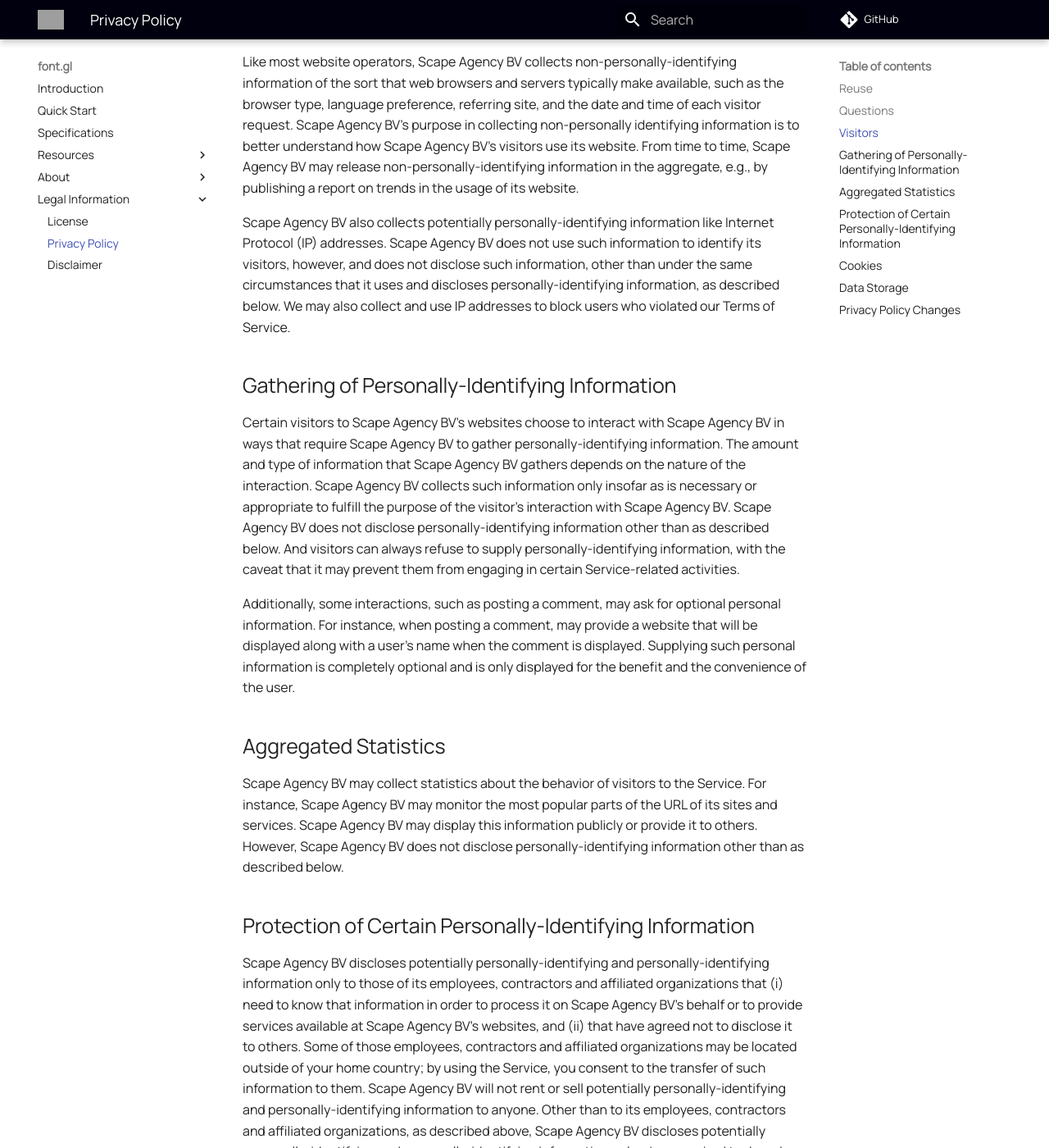
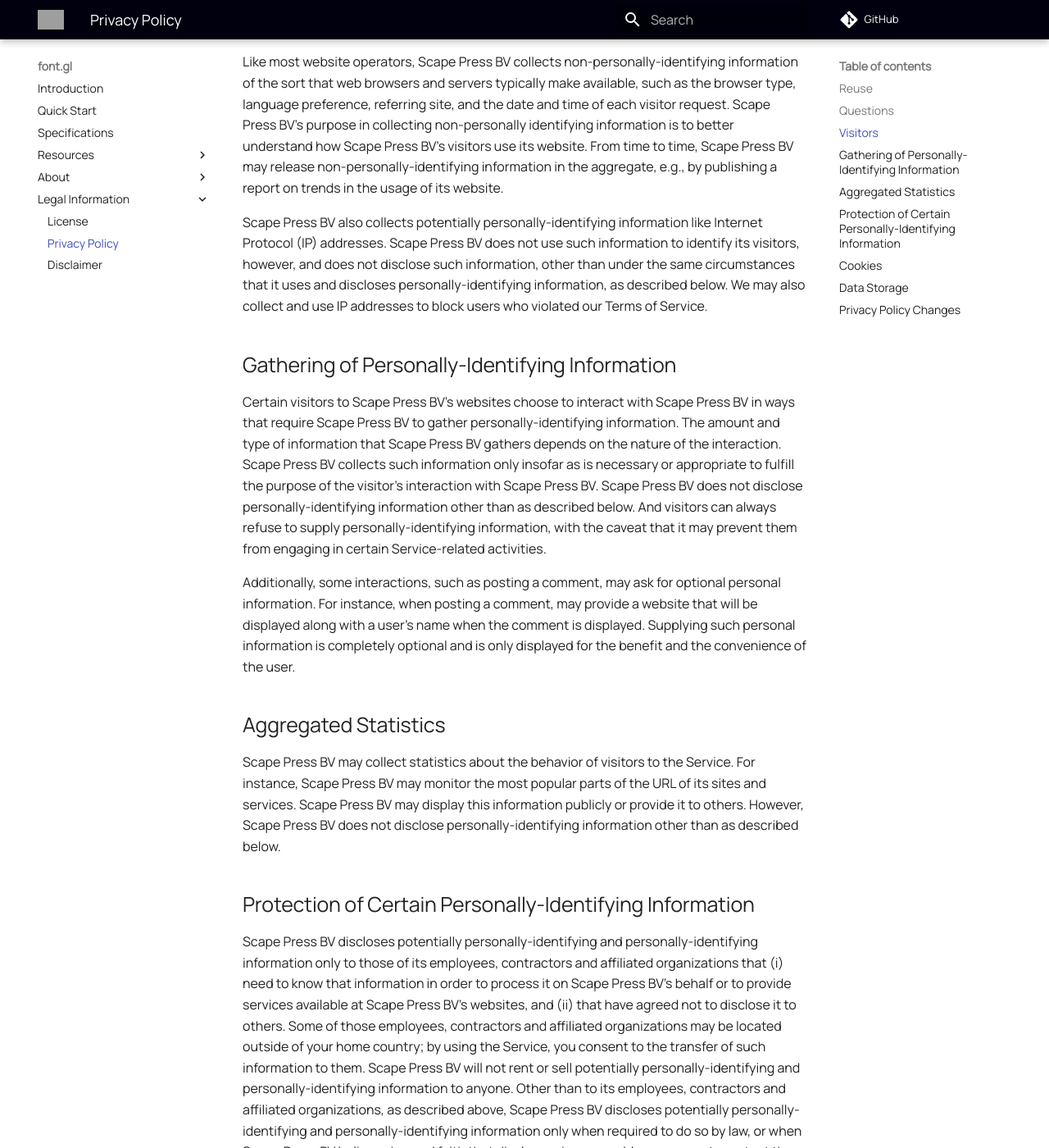
Before and after one commit to stylescape/font.gl, an MkDocs documentation site: the page built from docs/legal/privacy_policy.md, in a window 1280 px wide and 1400 px high, scrolled down 981 px. Shown: the whole window at 82% size. Built offline with MkDocs 1.6.1 and Material for MkDocs 9.7.7, drawn with Linux system fonts in a browser that asks for light colours; comment, search, counter and statistics services are not loaded; some of the changed text lies outside the part shown; grey boxes are pictures that could not be loaded.

Commit message:
Rename Scape Agency to Scape Press
Replace occurrences of “Scape Agency” with “Scape Press” across the project. Updated organization name, contact email (info@scape.press), website/domain references (scape.press), copyright notices, and related metadata in README, docs, LICENSE, AUTHORS, CITATION.cff, package.json (and dist/package.json), SCSS headers (src/dist), .github/SECURITY.md, docs/security.txt, mkdocs.yml, and other documentation files to reflect the rebranding.

```diff
--- a/docs/legal/privacy_policy.md
+++ b/docs/legal/privacy_policy.md
@@ -1,7 +1,7 @@
 __Last revised on January 1, 2023__
 
 
-Scape Agency BV will collect certain non-personally identify information
+Scape Press BV will collect certain non-personally identify information
 about you as you use our sites. We may use this data to better understand our
 users. We can also publish this data, but the data will be about a large group
 of users, not individuals.
@@ -20,34 +20,34 @@
 Creative Commons Attribution Share-Alike License 2.5. Basically, this means you
 can use it verbatim or edited, but you must release new versions under the same
 license and you have to credit Automattic somewhere (like this!). Automattic is
-not connected with and does not sponsor or endorse Scape Agency BV or
+not connected with and does not sponsor or endorse Scape Press BV or
 its use of the work.
 
-Scape Agency BV ("Scape Agency") makes available services such as
+Scape Press BV ("Scape Press") makes available services such as
 our web sites, including
-[www.scape.agency](https://www.scape.agency), our API, and any other
-software, sites, and services offered by Scape Agency BV in connection
-to any of those (taken together, the "Service"). It is Scape Agency BV's
+[www.scape.press](https://www.scape.press), our API, and any other
+software, sites, and services offered by Scape Press BV in connection
+to any of those (taken together, the "Service"). It is Scape Press BV's
 policy to respect your privacy regarding any information we may collect while
 operating our websites.
 
 ## Questions
 If you have question about this Privacy Policy, please contact us at:
-[info@scape.agency](mailto:info@scape.agency)
+[info@scape.press](mailto:info@scape.press)
 
 ## Visitors
-Like most website operators, Scape Agency BV collects
+Like most website operators, Scape Press BV collects
 non-personally-identifying information of the sort that web browsers and
 servers typically make available, such as the browser type, language
 preference, referring site, and the date and time of each visitor request.
-Scape Agency BV's purpose in collecting non-personally identifying
-information is to better understand how Scape Agency BV's visitors
-use its website. From time to time, Scape Agency BV may release
+Scape Press BV's purpose in collecting non-personally identifying
+information is to better understand how Scape Press BV's visitors
+use its website. From time to time, Scape Press BV may release
 non-personally-identifying information in the aggregate, e.g., by publishing a
 report on trends in the usage of its website.
 
-Scape Agency BV also collects potentially personally-identifying
-information like Internet Protocol (IP) addresses. Scape Agency BV does
+Scape Press BV also collects potentially personally-identifying
+information like Internet Protocol (IP) addresses. Scape Press BV does
 not use such information to identify its visitors, however, and does not
 disclose such information, other than under the same circumstances that it uses
 and discloses personally-identifying information, as described below. We may
@@ -55,13 +55,13 @@
 Service.
 
 ## Gathering of Personally-Identifying Information
-Certain visitors to Scape Agency BV's websites choose to interact with
-Scape Agency BV in ways that require Scape Agency BV to gather
+Certain visitors to Scape Press BV's websites choose to interact with
+Scape Press BV in ways that require Scape Press BV to gather
 personally-identifying information. The amount and type of information that
-Scape Agency BV gathers depends on the nature of the interaction.
-Scape Agency BV collects such information only insofar as is necessary
+Scape Press BV gathers depends on the nature of the interaction.
+Scape Press BV collects such information only insofar as is necessary
 or appropriate to fulfill the purpose of the visitor's interaction with
-Scape Agency BV. Scape Agency BV does not disclose
+Scape Press BV. Scape Press BV does not disclose
 personally-identifying information other than as described below. And visitors
 can always refuse to supply personally-identifying information, with the caveat
 that it may prevent them from engaging in certain Service-related activities.
@@ -73,64 +73,64 @@
 optional and is only displayed for the benefit and the convenience of the user.
 
 ## Aggregated Statistics
-Scape Agency BV may collect statistics about the behavior of visitors to
-the Service. For instance, Scape Agency BV may monitor the most popular
-parts of the URL of its sites and services. Scape Agency BV may display
+Scape Press BV may collect statistics about the behavior of visitors to
+the Service. For instance, Scape Press BV may monitor the most popular
+parts of the URL of its sites and services. Scape Press BV may display
 this information publicly or provide it to others. However,
-Scape Agency BV does not disclose personally-identifying information
+Scape Press BV does not disclose personally-identifying information
 other than as described below.
 
 ## Protection of Certain Personally-Identifying Information
-Scape Agency BV discloses potentially personally-identifying and
+Scape Press BV discloses potentially personally-identifying and
 personally-identifying information only to those of its employees, contractors
 and affiliated organizations that (i) need to know that information in order to
-process it on Scape Agency BV's behalf or to provide services available
-at Scape Agency BV's websites, and (ii) that have agreed not to disclose
+process it on Scape Press BV's behalf or to provide services available
+at Scape Press BV's websites, and (ii) that have agreed not to disclose
 it to others. Some of those employees, contractors and affiliated organizations
 may be located outside of your home country; by using the Service, you consent
-to the transfer of such information to them. Scape Agency BV will not
+to the transfer of such information to them. Scape Press BV will not
 rent or sell potentially personally-identifying and personally-identifying
 information to anyone. Other than to its employees, contractors and affiliated
-organizations, as described above, Scape Agency BV discloses potentially
+organizations, as described above, Scape Press BV discloses potentially
 personally-identifying and personally-identifying information only when
-required to do so by law, or when Scape Agency BV believes in good faith
+required to do so by law, or when Scape Press BV believes in good faith
 that disclosure is reasonably necessary to protect the property or rights of
-Scape Agency BV, third parties or the public at large. If you are a
+Scape Press BV, third parties or the public at large. If you are a
 registered user of the Service and have supplied your email address,
-Scape Agency BV may occasionally send you an email to tell you about new
+Scape Press BV may occasionally send you an email to tell you about new
 features, solicit your feedback, or just keep you up to date with what's going
-on with Scape Agency BV and our products. We primarily use our website
+on with Scape Press BV and our products. We primarily use our website
 and blog to communicate this type of information, so we expect to keep this
 type of email to a minimum. If you send us a request (for example via a support
 email or via one of our feedback mechanisms), we reserve the right to publish it
 in order to help us clarify or respond to your request or to help us support
-other users. Scape Agency BV takes all measures reasonably necessary to
+other users. Scape Press BV takes all measures reasonably necessary to
 protect against the unauthorized access, use, alteration or destruction of
 potentially personally-identifying and personally-identifying information.
 
 ## Cookies
 A cookie is a string of information that a website stores on a visitor's
 computer, and that the visitor's browser provides to the Service each time the
-visitor returns. Scape Agency BV uses cookies to help
-Scape Agency BV identify and track visitors, their usage of
-Scape Agency BV Service, and their Service access preferences.
-Scape Agency BV visitors who do not wish to have cookies placed on their
+visitor returns. Scape Press BV uses cookies to help
+Scape Press BV identify and track visitors, their usage of
+Scape Press BV Service, and their Service access preferences.
+Scape Press BV visitors who do not wish to have cookies placed on their
 computers should set their browsers to refuse cookies before using
-Scape Agency BV's websites, with the drawback that certain features of
-Scape Agency BV's websites may not function properly without the aid of
+Scape Press BV's websites, with the drawback that certain features of
+Scape Press BV's websites may not function properly without the aid of
 cookies.
 
 ## Data Storage
-Scape Agency BV uses third party vendors and hosting partners to provide
+Scape Press BV uses third party vendors and hosting partners to provide
 the necessary hardware, software, networking, storage, and related technology
 required to run the Service. You understand that although you retain full
 rights to your data, it may be stored on third party storage and transmitted
 through third party networks.
 
 ## Privacy Policy Changes
-Although most changes are likely to be minor, Scape Agency BV may change
-its Privacy Policy from time to time, and in Scape Agency BV's sole
-discretion. Scape Agency BV encourages visitors to frequently check this
+Although most changes are likely to be minor, Scape Press BV may change
+its Privacy Policy from time to time, and in Scape Press BV's sole
+discretion. Scape Press BV encourages visitors to frequently check this
 page for any changes to its Privacy Policy. Your continued use of this site
 after any change in this Privacy Policy will constitute your acceptance of
 such change.
--- a/docs/security.txt
+++ b/docs/security.txt
@@ -2,7 +2,7 @@
 Canonical: https://www.font.gl/security.txt
 
 # Contact
-Contact: mailto:info@scape.agency
+Contact: mailto:info@scape.press
 
 # Preferred-Languages
 Preferred-Languages: en
--- a/mkdocs.yml
+++ b/mkdocs.yml
@@ -2,7 +2,7 @@
 site_name: font.gl
 site_url: https://www.font.gl/
 site_description: Font Library
-site_author: Scape Agency
+site_author: Scape Press
 lang: en
 
 # Repository
@@ -14,7 +14,7 @@
 
 # Copyright
 copyright: >
-  Copyright &copy; 2024 <a href="https://www.scape.agency">Scape Agency</a>. All Rights Reserved.
+  Copyright &copy; 2024 <a href="https://www.scape.press">Scape Press</a>. All Rights Reserved.
 
 
 # hide:
@@ -102,15 +102,15 @@
     property: G-BMQZZVXEQ3
   social:
     - icon: fontawesome/solid/globe
-      link: https://www.scape.agency
+      link: https://www.scape.press
     - icon: fontawesome/brands/github
       link: https://github.com/stylescape/
     - icon: fontawesome/brands/linkedin
       link: https://www.linkedin.com/company/scape-agency/
     - icon: fontawesome/brands/instagram
-      link: https://www.instagram.com/scape.agency/
+      link: https://www.instagram.com/scape.press/
     - icon: fontawesome/brands/facebook
-      link: https://www.facebook.com/scape.agency/
+      link: https://www.facebook.com/scape.press/
   # consent:
   #   title: Cookie consent
   #   description: >-
--- a/package.json
+++ b/package.json
@@ -1,6 +1,6 @@
 {
     "name": "font.gl",
-    "description": "font.gl is a font library and framework developed by Scape Agency.",
+    "description": "font.gl is a font library and framework developed by Scape Press.",
     "version": "0.0.13",
     "config": {
         "version_short": "0.0"
@@ -19,7 +19,7 @@
     "homepage": "https://www.font.gl/",
     "author": "Lars van Vianen",
     "contributors": [
-        "Scape Agency"
+        "Scape Press"
     ],
     "license": "MIT",
     "repository": {
--- a/src/scss/index.scss
+++ b/src/scss/index.scss
@@ -1,4 +1,4 @@
-// Copyright 2023 Scape Agency BV
+// Copyright 2023 Scape Press BV
 
 // Licensed under the Apache License, Version 2.0 (the "License");
 // you may not use this file except in compliance with the License.
@@ -19,9 +19,9 @@
 * Stylescape
 *
 * @description     Layout Engine
-* @author          Scape Agency (https://www.scape.agency)
+* @author          Scape Press (https://www.scape.press)
 * @version         v1.0.0
-* @copyright       2020-2023 Scape Agency (https://www.scape.agency)
+* @copyright       2020-2023 Scape Press (https://www.scape.press)
 * @website         https://www.style.scape/
 * @repository      https://github.com/scape-agency/stylescape/
 * @license         Apache 2.0 License (https://github.com/scape-agency/stylescape/blob/main/LICENSE)
```
Also changed, not shown: README.md (+9 -9 lines), docs/about/authors.md (+5 -5 lines), docs/index.md (+1 -1 lines), .github/SECURITY.md, 7 other files.
